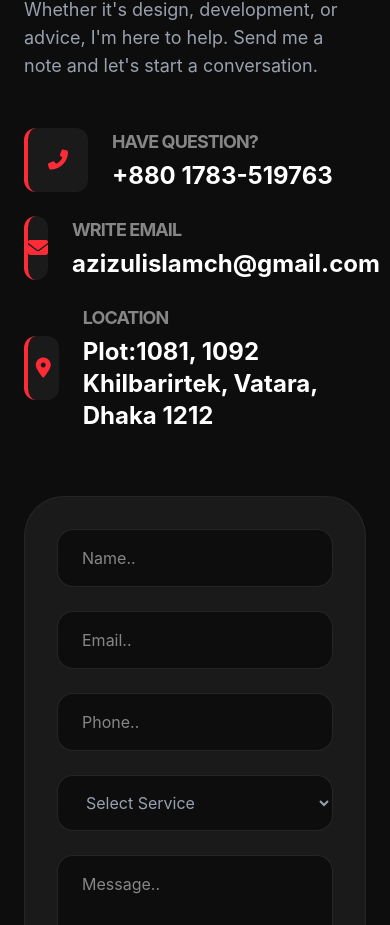
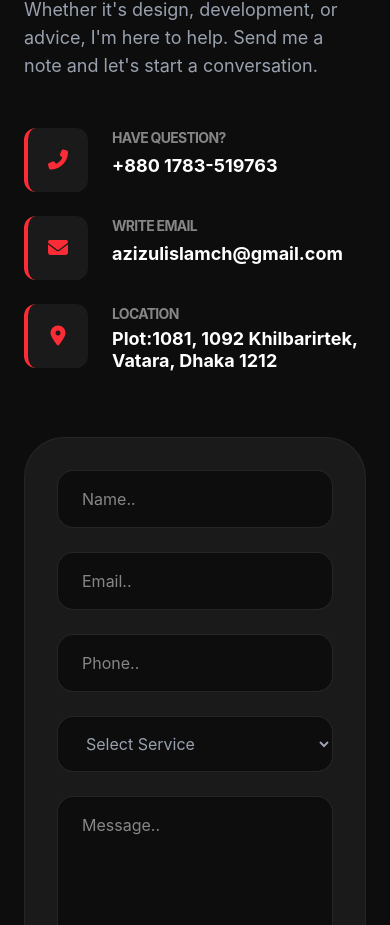
Before and after one commit to Azizulislamch/portfolio-app, a Next.js app: page / in a window 390 px wide. Shown: the part 8514-9439 px from the top of the page. Built offline with nearby package versions, Linux system fonts and the light colour scheme; no server answers; the database is empty.

Commit message:
Fix the bugs for mobile responsive for contact section

```diff
--- a/src/components/frontend/Contact.tsx
+++ b/src/components/frontend/Contact.tsx
@@ -26,13 +26,24 @@ const Contact = () => {
                                 { icon: "fa-envelope", label: "Write Email", value: "azizulislamch@gmail.com" },
                                 { icon: "fa-map-marker-alt", label: "Location", value: "Plot:1081, 1092 Khilbarirtek, Vatara, Dhaka 1212" },
                             ].map((info, idx) => (
-                                <div key={idx} className="flex items-center gap-6 group">
-                                    <div className="w-16 h-16 bg-[#1a1a1a] border-l-4 border-red-500 flex items-center justify-center rounded-xl group-hover:bg-red-500 transition-all duration-300">
+                                <div key={idx} className="flex items-start sm:items-center gap-6 group">
+                                    <div className="shrink-0 w-16 h-16 bg-[#1a1a1a] border-l-4 border-red-500 flex items-center justify-center rounded-xl group-hover:bg-red-500 transition-all duration-300">
                                         <i className={`fas ${info.icon} text-red-500 group-hover:text-white text-xl`}></i>
                                     </div>
-                                    <div>
-                                        <p className="text-lg uppercase font-bold tracking-tighter text-white/50 mb-1">{info.label}</p>
-                                        <p className="text-2xl font-bold">{info.value}</p>
+                                    <div className="overflow-hidden">
+                                        <p className="text-sm uppercase font-bold tracking-tighter text-white/50 mb-1">{info.label}</p>
+
+                                        {info.icon === "fa-phone-alt" ? (
+                                            <a href={`tel:${info.value.replace(/\s+/g, '')}`} className="text-lg md:text-xl font-bold hover:text-red-500 transition-colors block">
+                                                {info.value}
+                                            </a>
+                                        ) : info.icon === "fa-envelope" ? (
+                                            <a href={`mailto:${info.value}`} className="text-lg md:text-xl font-bold hover:text-red-500 transition-colors block break-all">
+                                                {info.value}
+                                            </a>
+                                        ) : (
+                                            <p className="text-lg md:text-xl font-bold leading-tight">{info.value}</p>
+                                        )}
                                     </div>
                                 </div>
                             ))}
@@ -41,8 +52,8 @@ const Contact = () => {
 
                     {/* Right Side: Contact Form */}
                     <motion.div
-                        initial={{ opacity: 0, x: 50 }}
-                        whileInView={{ opacity: 1, x: 0 }}
+                        initial={{ opacity: 0, y: 50 }}
+                        whileInView={{ opacity: 1, y: 0 }}
                         className="bg-[#1a1a1a] p-8 md:p-12 rounded-[40px] border border-white/5"
                     >
                         <form className="space-y-6">
```
